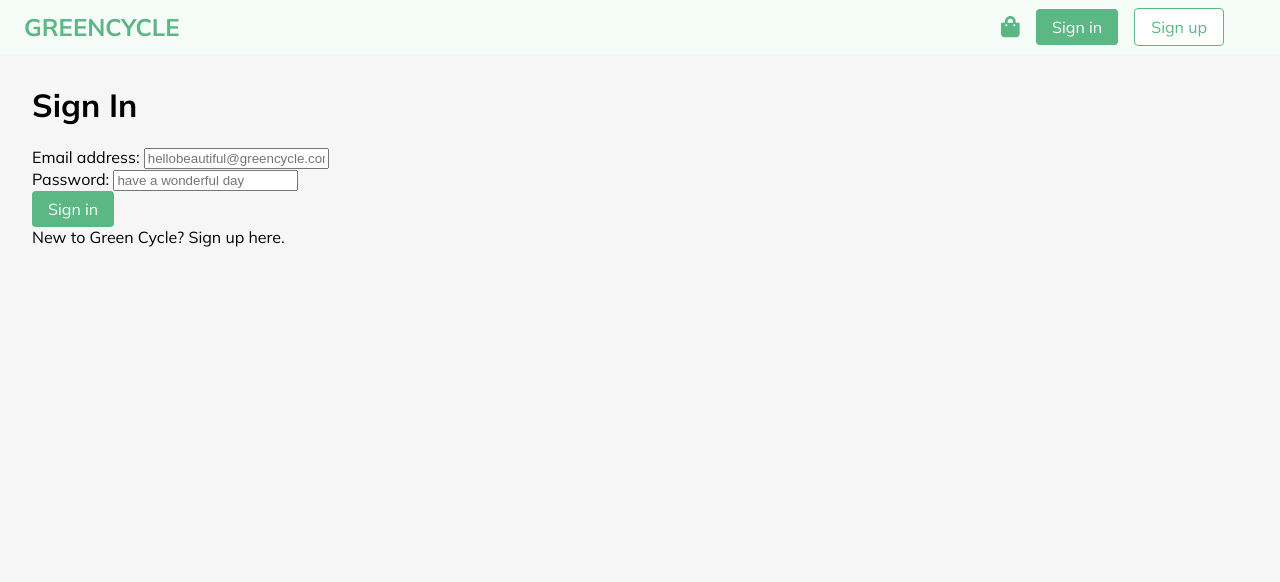
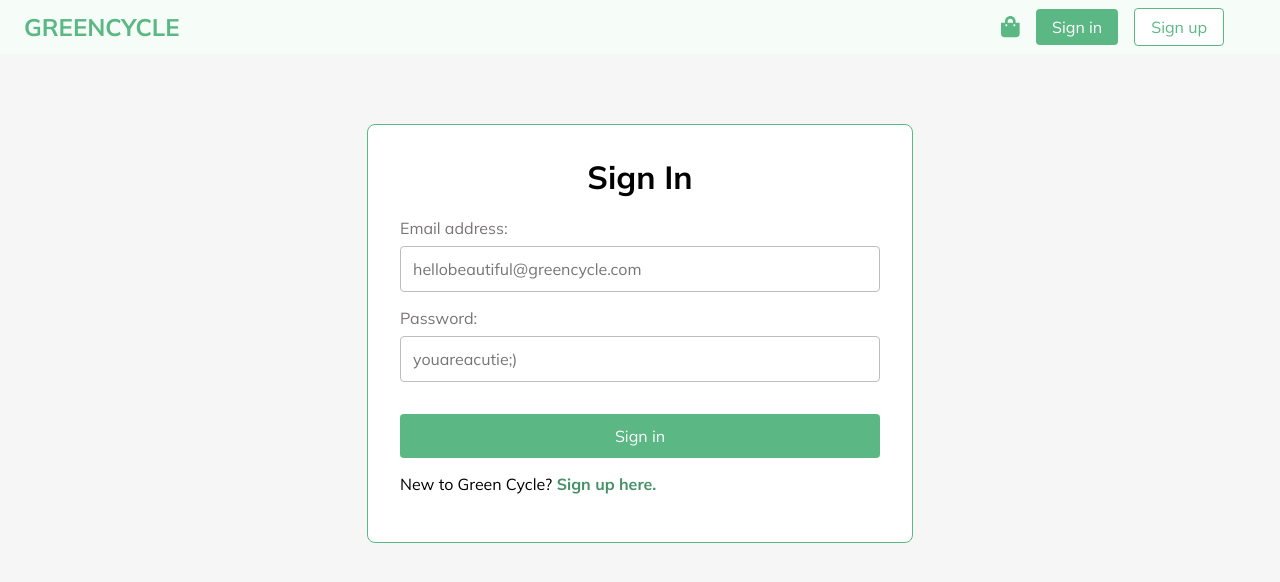
Before and after one commit to sherlockieee/greencycle, a React (Create React App) app in the folder frontend/: page /signin in a window 1280 px wide. Shown: the top 582 px of the page. Built offline with nearby package versions, Linux system fonts and the light colour scheme.

Commit message:
add signin page

```diff
--- a/frontend/src/App.css
+++ b/frontend/src/App.css
@@ -9,6 +9,7 @@
   --light-gray-border: rgba(189, 189, 189, 1);
   --light-gray-background: rgba(246, 246, 246, 1);
   --dark-gray-background: rgba(169, 169, 169, 1);
+  --dark-gray: rgb(121, 117, 117);
 
   /* border radius */
   --border-radius-small: 4px;
--- a/frontend/src/actions/cartActions.js
+++ b/frontend/src/actions/cartActions.js
@@ -9,14 +9,15 @@ export const addToCart =
   (productId, quantity) => async (dispatch, getState) => {
     try {
       const { data } = await axios.get(`/api/products/${productId}`);
+      console.log(data._id);
       dispatch({
         type: ADD_CART_ITEM,
         payload: {
+          product: data._id,
           title: data.title,
           image: data.image,
           price: data.price,
           availableStocks: data.availableStocks,
-          product: data.id,
           quantity,
         },
       });
--- /dev/null
+++ b/frontend/src/actions/userActions.js
@@ -0,0 +1,36 @@
+import axios from "axios";
+import {
+  USER_SIGNIN_FAILURE,
+  USER_SIGNIN_REQUEST,
+  USER_SIGNIN_SUCCESS,
+  USER_SIGNOUT,
+} from "../constants/userConstant";
+
+export const signin = (email, password) => async (dispatch) => {
+  dispatch({
+    type: USER_SIGNIN_REQUEST,
+    payload: {
+      email,
+      password,
+    },
+  });
+  try {
+    const { data } = await axios.post("/api/users/signin", { email, password });
+    dispatch({ type: USER_SIGNIN_SUCCESS, payload: data });
+    localStorage.setItem("userInfo", JSON.stringify(data));
+  } catch (err) {
+    dispatch({
+      type: USER_SIGNIN_FAILURE,
+      payload:
+        err.response && err.response.data.message
+          ? err.response.data.message
+          : err.message,
+    });
+  }
+};
+
+export const signout = () => (dispatch) => {
+  localStorage.removeItem("userInfo");
+  localStorage.removeItem("cartItems");
+  dispatch({ type: USER_SIGNOUT });
+};
--- a/frontend/src/components/navbar.css
+++ b/frontend/src/components/navbar.css
@@ -5,6 +5,9 @@
     background-color: var(--background-green);
     padding: 0 1rem;
     max-height: fit-content;
+    display: flex;
+    align-items: center;
+    justify-content: space-between;
 }
 
 
@@ -33,3 +36,27 @@
     vertical-align: top;
     margin-left: -5px;
 }
+
+.navbar-dropdown {
+    display:inline-block;
+    position: relative;
+}
+
+.navbar-dropdown-content {
+    position: absolute;
+    right: 0.5rem;
+    min-width: 6rem;
+    padding: 0.75rem;
+    z-index: 1;
+    background-color: var(--primary-green);
+    margin: 0;
+    margin-top: 0rem;
+    border-radius: 4px;
+    color: white;
+    display: none;
+    cursor: pointer;
+}
+
+.navbar-dropdown:hover .navbar-dropdown-content {
+    display: block;
+}
--- /dev/null
+++ b/frontend/src/constants/userConstant.js
@@ -0,0 +1,4 @@
+export const USER_SIGNIN_REQUEST = "USER_SIGNIN_REQUEST";
+export const USER_SIGNIN_SUCCESS = "USER_SIGNIN_SUCCESS";
+export const USER_SIGNIN_FAILURE = "USER_SIGNIN_FAILURE";
+export const USER_SIGNOUT = "USER_SIGNOUT";
--- /dev/null
+++ b/frontend/src/reducers/userReducers.js
@@ -0,0 +1,21 @@
+import {
+  USER_SIGNIN_FAILURE,
+  USER_SIGNIN_REQUEST,
+  USER_SIGNIN_SUCCESS,
+  USER_SIGNOUT,
+} from "../constants/userConstant";
+
+export const userSignInReducer = (state = {}, action) => {
+  switch (action.type) {
+    case USER_SIGNIN_REQUEST:
+      return { isLoading: true };
+    case USER_SIGNIN_SUCCESS:
+      return { isLoading: false, userInfo: action.payload };
+    case USER_SIGNIN_FAILURE:
+      return { isLoading: false, error: action.payload };
+    case USER_SIGNOUT:
+      return {};
+    default:
+      return state;
+  }
+};
--- a/frontend/src/screens/CartScreen.js
+++ b/frontend/src/screens/CartScreen.js
@@ -37,7 +37,8 @@ export default function CartScreen(props) {
         <div className="cartScreenContainer">
           <h1 style={{ textAlign: "center" }}>Cart Items </h1>
           <div>
-            {cartItems.map((item) => (
+            {cartItems.map((item) => {
+              return (
                 <div key={item.product} className="row top cartItemProductRow">
                   <div className="cartItemProductImageContainer">
                     <img
@@ -64,7 +65,8 @@ export default function CartScreen(props) {
                     ${(item.price * item.quantity).toFixed(2)}
                   </div>
                 </div>
-            ))}
+              );
+            })}
           </div>
           <div>
             <h3 className="price">
--- /dev/null
+++ b/frontend/src/screens/SignInScreen.css
@@ -0,0 +1,44 @@
+.signInForm {
+    width: 30rem;
+    height:fit-content;
+    margin: 60px auto;
+    background-color: white;
+    border-radius: 8px;
+    padding: 1rem 2rem;
+    border: 1px solid var(--primary-green);
+}
+
+.signInForm > div {
+    display: flex;
+    flex-direction: column;
+    margin: 1rem 0;
+}
+
+.signInForm h1 {
+    margin-top: 1rem;
+    font-size: 2rem;
+    text-align: center;
+}
+
+.signInForm label {
+    display: block;
+    margin-bottom: 0.5rem;
+    color: var(--dark-gray);
+}
+
+.signInForm input {
+    padding: 0.75rem;
+    border-radius: 4px;
+    border: 1px solid var(--light-gray-border);
+    font: inherit;
+}
+
+.signInForm a {
+    color: var(--dark-green);
+    font-weight: bold;
+}
+
+.signInForm-button {
+    margin-top: 1rem;
+    padding: 0.75rem;
+}
--- a/frontend/src/screens/SignInScreen.js
+++ b/frontend/src/screens/SignInScreen.js
@@ -1,20 +1,36 @@
-import React, { useState } from "react";
+import React, { useEffect, useState } from "react";
+import { useDispatch, useSelector } from "react-redux";
 import { Link } from "react-router-dom";
+import { signin } from "../actions/userActions";
+import "./SignInScreen.css";
 
-function SignInScreen() {
+function SignInScreen(props) {
   const [email, setEmail] = useState("");
   const [password, setPassword] = useState("");
 
+  const dispatch = useDispatch();
+
+  const redirect = props.location.search
+    ? props.location.search.split("=")[1]
+    : "/";
+
+  const userSignIn = useSelector((state) => state.userSignIn);
+  const { userInfo } = userSignIn;
+
+  useEffect(() => {
+    if (userInfo) {
+      props.history.push(redirect);
+    }
+  }, [userInfo, redirect, props.history]);
+
   const handleSubmit = (e) => {
     e.preventDefault();
+    dispatch(signin(email, password));
   };
 
   return (
-    <div>
     <form className="signInForm" onSubmit={handleSubmit}>
-        <div>
       <h1>Sign In </h1>
-        </div>
       <div>
         <label htmlFor="email">Email address: </label>
         <input
@@ -33,22 +49,26 @@ function SignInScreen() {
           type="password"
           id="password"
           required
-            placeholder="have a wonderful day"
+          placeholder="youareacutie;)"
           onChange={(e) => {
             setPassword(e.target.value);
           }}
         />
       </div>
       <div>
-          <button className="btn btn--primary" type="submit">
+        <button className="btn btn--primary signInForm-button" type="submit">
           Sign in
         </button>
       </div>
       <div>
-          New to Green Cycle? <Link to="/signup"> Sign up here. </Link>
+        <p>
+          New to Green Cycle?
+          <span>
+            <Link to="/signup"> Sign up here. </Link>
+          </span>
+        </p>
       </div>
     </form>
-    </div>
   );
 }
 
--- a/frontend/src/store.js
+++ b/frontend/src/store.js
@@ -1,10 +1,12 @@
 import { applyMiddleware, combineReducers, compose, createStore } from "redux";
 import thunk from "redux-thunk";
+
 import { cartReducer } from "./reducers/cartReducers";
 import {
   productDetailsReducer,
   productListReducer,
 } from "./reducers/productReducers";
+import { userSignInReducer } from "./reducers/userReducers";
 
 const initialState = {
   cart: {
@@ -12,12 +14,18 @@ const initialState = {
       ? JSON.parse(localStorage.getItem("cartItems"))
       : [],
   },
+  userSignIn: {
+    userInfo: localStorage.getItem("userInfo")
+      ? JSON.parse(localStorage.getItem("userInfo"))
+      : null,
+  },
 };
 
 const reducer = combineReducers({
   productList: productListReducer,
   productDetails: productDetailsReducer,
   cart: cartReducer,
+  userSignIn: userSignInReducer,
 });
 
 const composeEnhancer = window.__REDUX_DEVTOOLS_EXTENSION_COMPOSE__ || compose;
```
Also changed, not shown: frontend/src/components/navBar.js (+32 -3 lines). Lines whose indentation alone changed are shown as unchanged.
